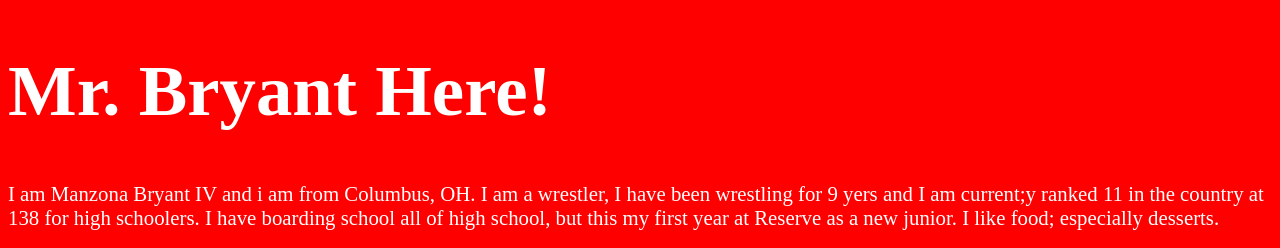
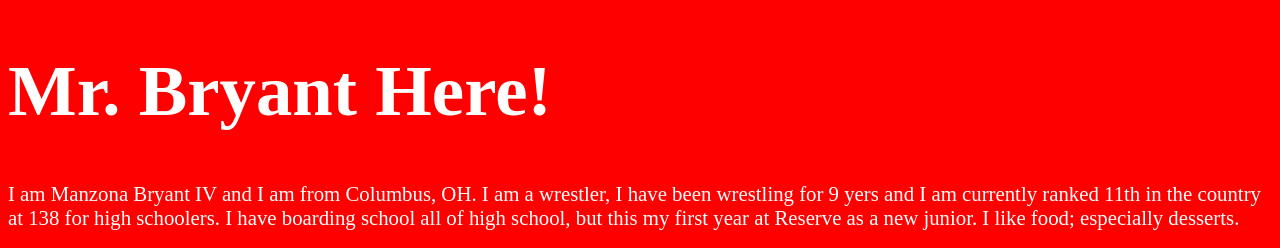
Before and after one commit to wrafab/bryantm, a plain HTML site: page me.html in a window 1280 px wide. Shown: the top 248 px of the page. Drawn offline with Linux system fonts and the light colour scheme; grey boxes are pictures that could not be loaded.

Commit message:
Update me.html

```diff
--- a/me.html
+++ b/me.html
@@ -10,8 +10,8 @@ h1 {color:white;font-family:high tower text;font-size:350%}
 <body>
 
 <h1>Mr. Bryant Here!</h1>
-<p> I am Manzona Bryant IV and i am from Columbus, OH. I am a wrestler, I have been wrestling for 9 yers and I am
-	current;y ranked 11 in the country at 138 for high schoolers. I have boarding school all of high school, but
+<p> I am Manzona Bryant IV and I am from Columbus, OH. I am a wrestler, I have been wrestling for 9 yers and I am
+	currently ranked 11th in the country at 138 for high schoolers. I have boarding school all of high school, but
 	this my first year at Reserve as a new junior. I like food; especially desserts. </p>
 
 <iframe width="800" height="600" src="https://www.flowrestling.org/video/6167640-132-lbs-quarterfinal-manzona-bryant-plymouth-vs-caleb-rea-young-guns-wrestling-club" frameborder="0" allow="autoplay; encrypted-media" allowfullscreen></iframe>
```
